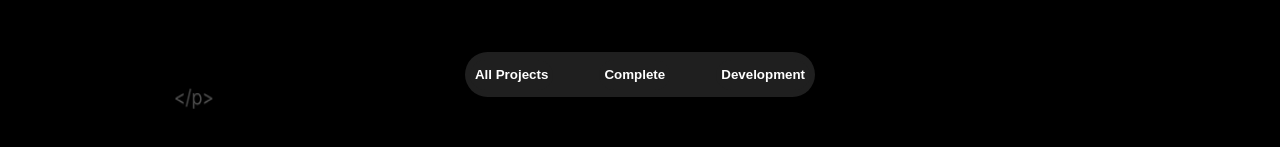
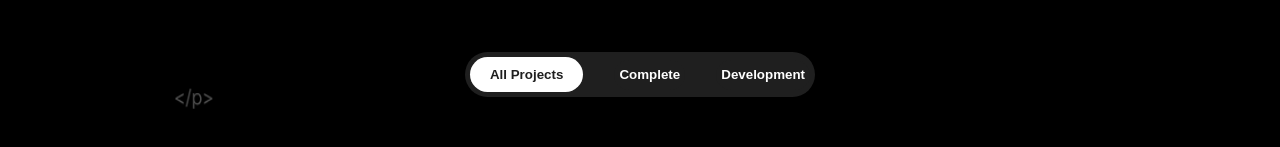
Before and after one commit to PolaroidZone/mukani-ui, a React (Create React App) app: page /projects in a window 1280 px wide. Shown: the part 236-383 px from the top of the page. Built offline with nearby package versions, Linux system fonts and the light colour scheme; the HTML template or start-up script is replaced by a standard one.

Commit message:
Added tab active styles

```diff
--- a/src/pages/Projects.tsx
+++ b/src/pages/Projects.tsx
@@ -22,6 +22,19 @@ const Projects = () => {
     projectTabs(activeTab);
   };
 
+  const activeButtonStyles = {
+    border: "none",
+    height: "100%",
+    borderRadius: "50px",
+    paddingLeft: "20px",
+    paddingRight: "20px",
+    cursor: "pointer",
+    fontWeight: "bolder",
+    backgroundColor: "#ffffff",
+    color: "#1f1f1f",
+    transition: "0.5s",
+  };
+
   return (
     <section className="container">
       <div className="projects-hero-container">
@@ -36,13 +49,16 @@ const Projects = () => {
             <div className="tab-buttons">
               <button
                 className={`tablinks ${
-                  activeTab === "AllProjects" ? "active" : ""
+                  activeTab === "AllProjects" ? "active" : "active"
                 }`}
                 onClick={() => {
                   handleTabClick("AllProjects");
                   projectTabs("AllProjects");
                 }}
                 id="defaultOpen"
+                style={
+                  activeTab === "AllProjects" ? activeButtonStyles : undefined
+                }
               >
                 All Projects
               </button>
@@ -54,6 +70,9 @@ const Projects = () => {
                   handleTabClick("Complete");
                   projectTabs("Complete");
                 }}
+                style={
+                  activeTab === "Complete" ? activeButtonStyles : undefined
+                }
               >
                 Complete
               </button>
@@ -65,6 +84,9 @@ const Projects = () => {
                   handleTabClick("Development");
                   projectTabs("Development");
                 }}
+                style={
+                  activeTab === "Development" ? activeButtonStyles : undefined
+                }
               >
                 Development
               </button>
```
